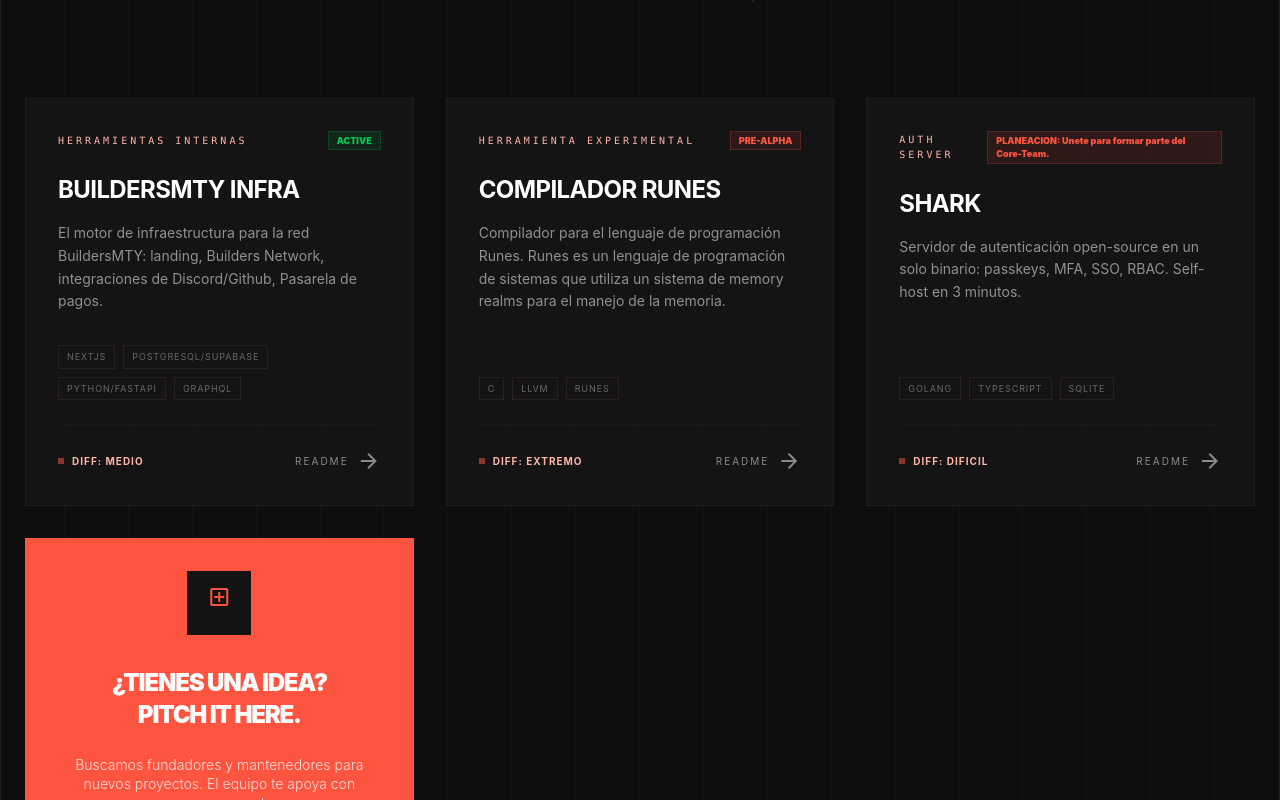
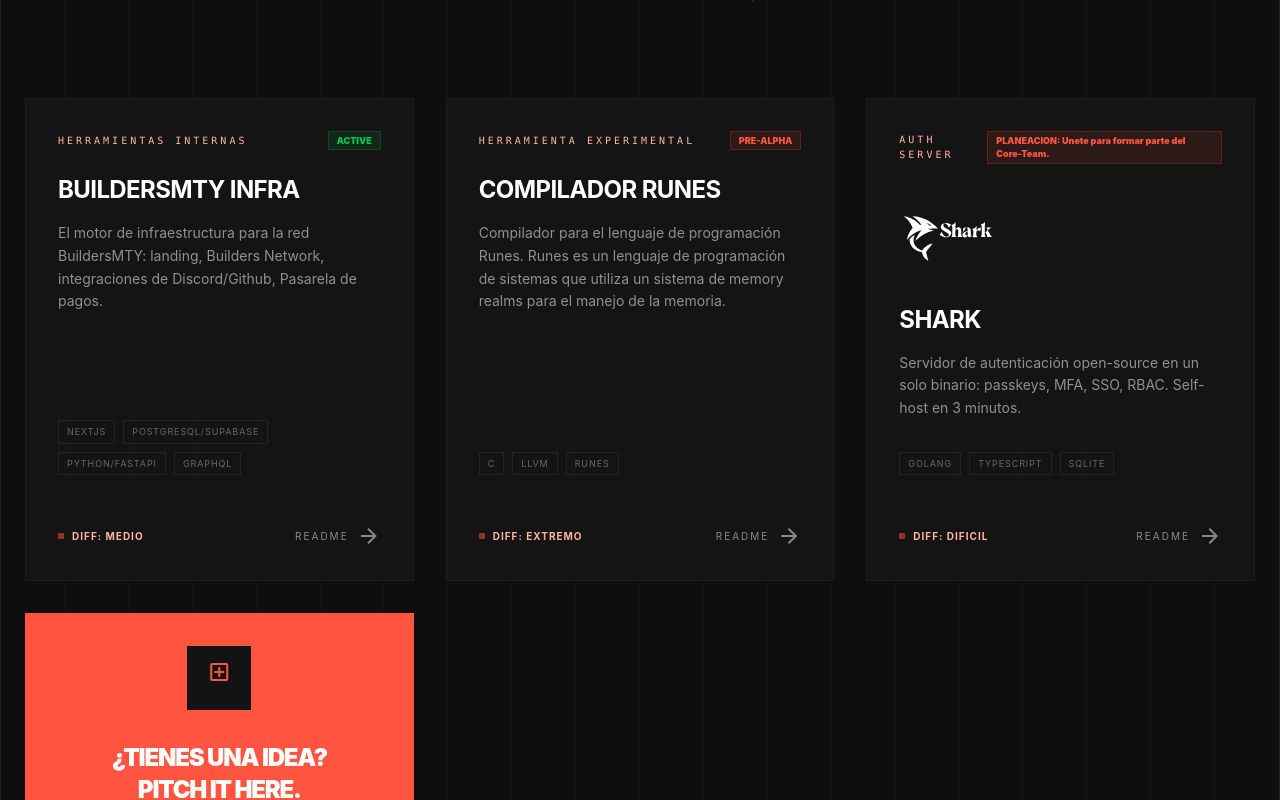
Before and after one commit to Raulgooo/BuildersMTY, a Next.js app in the folder src/frontend/: page / in a window 1280 px wide. Shown: the part 7300-8100 px from the top of the page. Built offline with nearby package versions, Linux system fonts and the light colour scheme.

Commit message:
feat: add Shark SVG logo to the Shark project card
https://claude.ai/code/session_016KtiMHHbfCpeMJV49eFH9M

```diff
--- a/src/frontend/src/app/page.tsx
+++ b/src/frontend/src/app/page.tsx
@@ -741,6 +741,7 @@ export default function LandingPage() {
                 {
                   id: "Auth Server",
                   title: "Shark",
+                  logo: "/shark_blackbg_whitelogo_text_logo.svg",
                   status: "PLANEACION: Unete para formar parte del Core-Team.",
                   desc: "Servidor de autenticación open-source en un solo binario: passkeys, MFA, SSO, RBAC. Self-host en 3 minutos.",
                   stack: ["Golang", "Typescript", "SQLite"],
@@ -760,6 +761,9 @@ export default function LandingPage() {
                           "bg-[#ff5540]/10 text-[#ff5540] border border-[#ff5540]/20"
                         }`}>{project.status}</span>
                     </div>
+                    {project.logo && (
+                      <Image src={project.logo} alt={project.title} width={100} height={40} className="mb-4" />
+                    )}
                     <h3 className="font-headline font-bold text-2xl uppercase tracking-tight text-white mb-4 group-hover:text-[#ff5540] transition-colors">
                       {project.title}
                     </h3>
```
